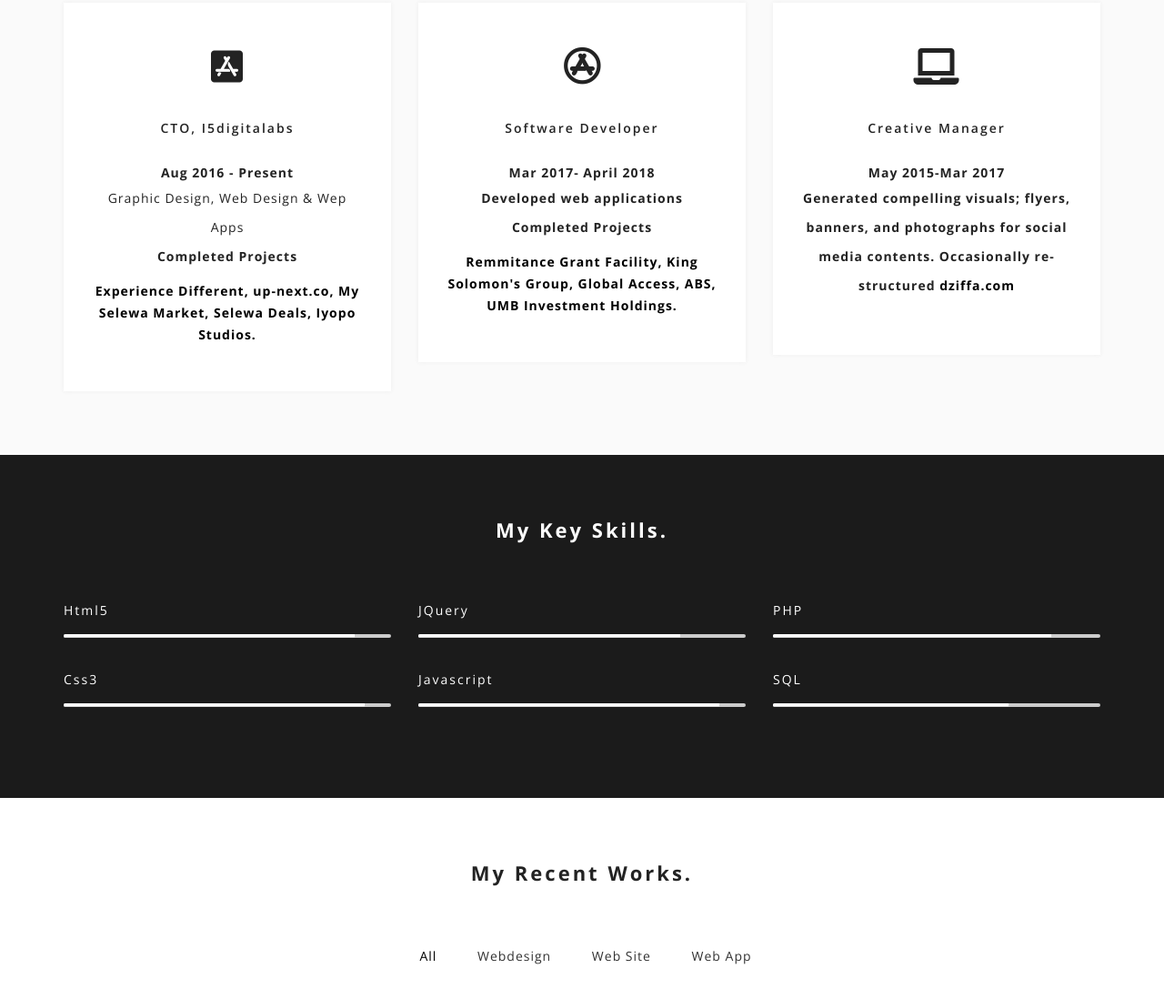
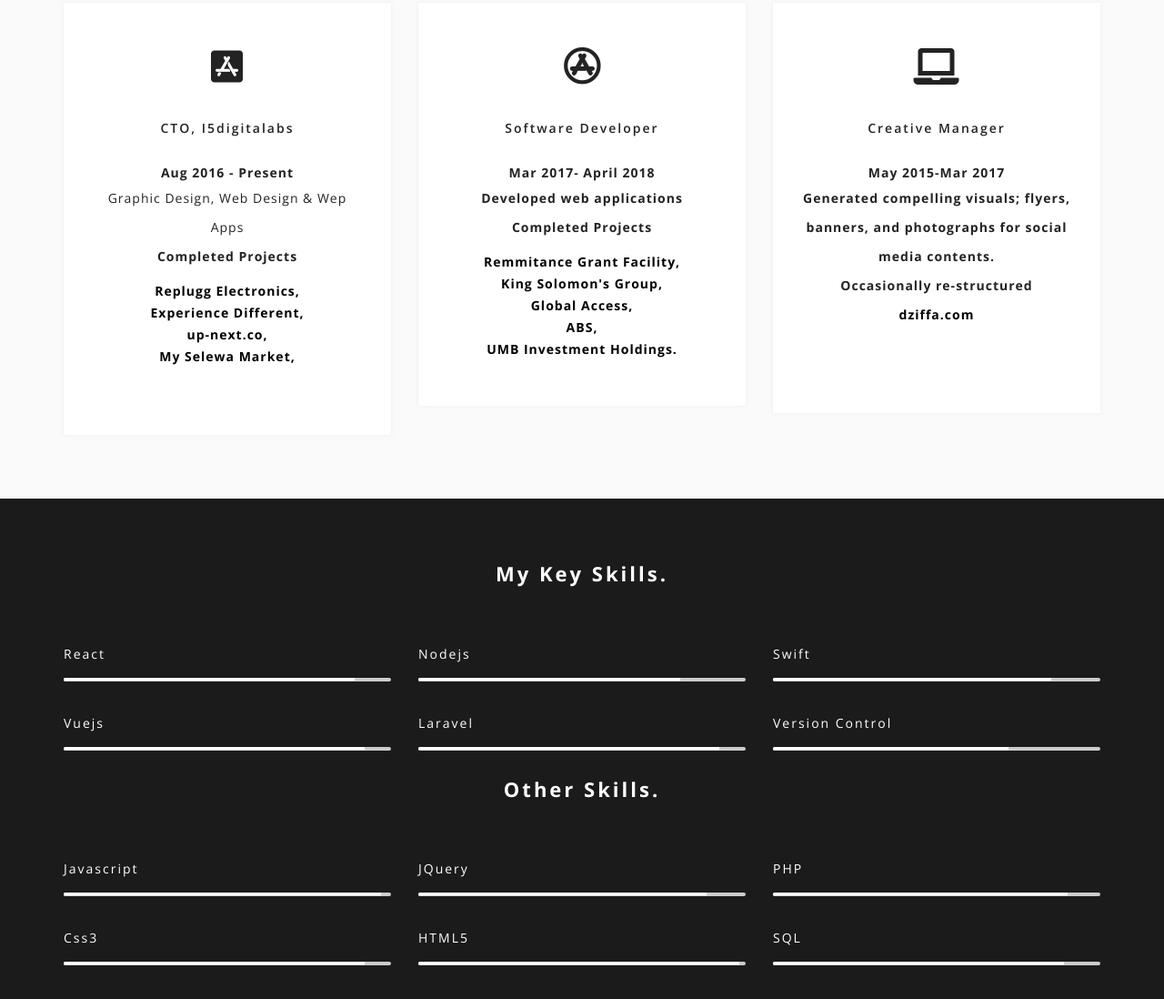
Before and after one commit to ladyrosaline/Nick-s-Website, a plain HTML site: page index.html in a window 1280 px wide. Shown: the part 1307-2405 px from the top of the page at 91% size. Drawn offline with nearby package versions, Linux system fonts and the light colour scheme.

Commit message:
Add files via upload

```diff
--- a/index.html
+++ b/index.html
@@ -73,8 +73,8 @@
                                         </li>
                                         <li><a class="smoth-scroll" href="index.html#about">About</a>
                                         </li>
-                                        <li><a class="smoth-scroll" href="index.html#work">Work</a>
-                                        </li>
+                                        <!-- <li><a class="smoth-scroll" href="index.html#work">Work</a>
+                                        </li> -->
                                         <!--<li><a class="smoth-scroll" href="index.html#blog">blog</a>
                                         </li>-->
                                         <li><a class="smoth-scroll" href="index.html#contact">Contact</a>
@@ -145,11 +145,12 @@
                         <i class="fab fa-app-store-ios"></i>
                         <h2>CTO, i5digitalabs</h2><strong>Aug 2016 - Present</strong>
                         <p>Graphic Design, Web Design &amp; Wep Apps<br><strong>Completed Projects<strong></p>
-                            <a href="https://www.experiencedifferent.com">Experience Different,</a>
-                            <a href="https://www.m.up-next.co">up-next.co,</a>
-                            <a href="https://www.myselewamarket.com">My Selewa Market,</a>
-                            <a href="https://www.selewadeals.com">Selewa Deals,</a>
-                            <a href="https://www.iyopostudios.com">Iyopo Studios.</a>
+                            <a href="http://repluggelectronics.com/">Replugg Electronics,</a><br>
+                            <a href="https://www.experiencedifferent.com">Experience Different,</a><br>
+                            <a href="https://www.m.up-next.co">up-next.co,</a><br>
+                            <a href="https://www.myselewamarket.com">My Selewa Market,</a><br><br>
+                            <!-- <a href="https://www.selewadeals.com">Selewa Deals,</a> -->
+                            <!-- <a href="https://www.iyopostudios.com">Iyopo Studios.</a> -->
 
                     </div>
                 </div>
@@ -160,11 +161,11 @@
                         <i class="fab fa-app-store"></i>
                         <h2>Software Developer</h2> <strong>Mar 2017- April 2018</strong>
                         <p>Developed web applications<br><strong>Completed Projects</strong></p>
-                        <a href="https://www.rgfghana.org">Remmitance Grant Facility,</a>
-                        <a href="https://www.kingsolomonsgroup.com">King Solomon's Group,</a>
-                        <a href="http://globalaccess.com.gh"> Global Access,</a>
-                        <a href="http://abs.edu.gh">ABS,</a>
-                        <a href="http://umbinvestmentholdings.com">UMB Investment Holdings.</a>
+                        <a href="https://www.rgfghana.org">Remmitance Grant Facility,</a><br>
+                        <a href="https://www.kingsolomonsgroup.com">King Solomon's Group,</a><br>
+                        <a href="http://globalaccess.com.gh"> Global Access,</a><br>
+                        <a href="http://abs.edu.gh">ABS,</a><br>
+                        <a href="http://umbinvestmentholdings.com">UMB Investment Holdings.</a><br>
                     </div>
                 </div>
                 <!-- / END SINGLE SERVICE DESIGN AREA -->
@@ -173,8 +174,8 @@
                     <div class="single-service wow fadeInUp" data-wow-delay="0.6s">
                         <i class="fas fa-laptop"></i>
                         <h2>Creative Manager</h2> <strong>May 2015-Mar 2017</strong><br>
-                        <p>Generated compelling visuals; flyers, banners, and photographs for social media contents. Occasionally re-structured
-                        <a href="https://dziffa.com">dziffa.com</a>
+                        <p>Generated compelling visuals; flyers, banners, and photographs for social media contents.<br>Occasionally re-structured<br>
+                        <a href="https://dziffa.com">dziffa.com</a><br><br>
                     </div>
                 </div>
                 <!-- / END SINGLE SERVICE DESIGN AREA -->
@@ -199,9 +200,86 @@
                 <div class="col-md-4">
                     <!-- START SINGLE PROGRESS BAR DESIGN AREA -->
                     <div class="single-progress-bar">
-                        <p>html5</p>
+                        <p>React</p>
                         <div class="progress">
                             <div class="progress-bar" role="progressbar" aria-valuenow="70" aria-valuemin="0" aria-valuemax="100" style="width:89%">
+                            </div>
+                        </div>
+                    </div>
+                    <!-- / END SINGLE PROGRESS BAR DESIGN AREA -->
+                    <!-- START SINGLE PROGRESS BAR DESIGN AREA -->
+                    <div class="single-progress-bar">
+                        <p>Vuejs</p>
+                        <div class="progress">
+                            <div class="progress-bar" role="progressbar" aria-valuenow="70" aria-valuemin="0" aria-valuemax="100" style="width:92%">
+                            </div>
+                        </div>
+                    </div>
+                    <!-- / END SINGLE PROGRESS BAR DESIGN AREA -->
+                </div>
+                <!-- START SINGLE PROGRESS BAR COLUMN DESIGN AREA -->
+                <!-- START SINGLE PROGRESS BAR COLUMN DESIGN AREA -->
+                <div class="col-md-4">
+                    <!-- START SINGLE PROGRESS BAR DESIGN AREA -->
+                    <div class="single-progress-bar">
+                        <p>nodejs</p>
+                        <div class="progress">
+                            <div class="progress-bar" role="progressbar" aria-valuenow="70" aria-valuemin="0" aria-valuemax="100" style="width:80%">
+                            </div>
+                        </div>
+                    </div>
+                    <!-- / END SINGLE PROGRESS BAR DESIGN AREA -->
+                    <!-- START SINGLE PROGRESS BAR DESIGN AREA -->
+                    <div class="single-progress-bar">
+                        <p>laravel</p>
+                        <div class="progress">
+                            <div class="progress-bar" role="progressbar" aria-valuenow="70" aria-valuemin="0" aria-valuemax="100" style="width:92%">
+                            </div>
+                        </div>
+                    </div>
+                    <!-- / END SINGLE PROGRESS BAR DESIGN AREA -->
+                </div>
+                <!-- START SINGLE PROGRESS BAR COLUMN DESIGN AREA -->
+                <!-- START SINGLE PROGRESS BAR COLUMN DESIGN AREA -->
+                <div class="col-md-4">
+                    <!-- START SINGLE PROGRESS BAR DESIGN AREA -->
+                    <div class="single-progress-bar">
+                        <p>Swift</p>
+                        <div class="progress">
+                            <div class="progress-bar" role="progressbar" aria-valuenow="70" aria-valuemin="0" aria-valuemax="100" style="width:85%">
+                            </div>
+                        </div>
+                    </div>
+                    <!-- / END SINGLE PROGRESS BAR DESIGN AREA -->
+                    <!-- START SINGLE PROGRESS BAR DESIGN AREA -->
+                    <div class="single-progress-bar">
+                        <p>Version Control</p>
+                        <div class="progress">
+                            <div class="progress-bar" role="progressbar" aria-valuenow="70" aria-valuemin="0" aria-valuemax="100" style="width:72%">
+                            </div>
+                        </div>
+                    </div>
+                    <!-- / END SINGLE PROGRESS BAR DESIGN AREA -->
+                </div>
+                <!-- START SINGLE PROGRESS BAR COLUMN DESIGN AREA -->
+            </div>
+        </div>
+        <div class="container">
+            <div class="row">
+                <div class="col-sm-12">
+                    <div class="section-title white-title">
+                        <h2>Other skills.</h2>
+                    </div>
+                </div>
+            </div>
+            <div class="row">
+                <!-- START SINGLE PROGRESS BAR COLUMN DESIGN AREA -->
+                <div class="col-md-4">
+                    <!-- START SINGLE PROGRESS BAR DESIGN AREA -->
+                    <div class="single-progress-bar">
+                        <p>Javascript</p>
+                        <div class="progress">
+                            <div class="progress-bar" role="progressbar" aria-valuenow="70" aria-valuemin="0" aria-valuemax="100" style="width:97%">
                             </div>
                         </div>
                     </div>
@@ -223,16 +301,16 @@
                     <div class="single-progress-bar">
                         <p>jQuery</p>
                         <div class="progress">
-                            <div class="progress-bar" role="progressbar" aria-valuenow="70" aria-valuemin="0" aria-valuemax="100" style="width:80%">
+                            <div class="progress-bar" role="progressbar" aria-valuenow="70" aria-valuemin="0" aria-valuemax="100" style="width:88%">
                             </div>
                         </div>
                     </div>
                     <!-- / END SINGLE PROGRESS BAR DESIGN AREA -->
                     <!-- START SINGLE PROGRESS BAR DESIGN AREA -->
                     <div class="single-progress-bar">
-                        <p>javascript</p>
+                        <p>HTML5</p>
                         <div class="progress">
-                            <div class="progress-bar" role="progressbar" aria-valuenow="70" aria-valuemin="0" aria-valuemax="100" style="width:92%">
+                            <div class="progress-bar" role="progressbar" aria-valuenow="70" aria-valuemin="0" aria-valuemax="100" style="width:98%">
                             </div>
                         </div>
                     </div>
@@ -245,7 +323,7 @@
                     <div class="single-progress-bar">
                         <p>PHP</p>
                         <div class="progress">
-                            <div class="progress-bar" role="progressbar" aria-valuenow="70" aria-valuemin="0" aria-valuemax="100" style="width:85%">
+                            <div class="progress-bar" role="progressbar" aria-valuenow="70" aria-valuemin="0" aria-valuemax="100" style="width:90%">
                             </div>
                         </div>
                     </div>
@@ -254,7 +332,7 @@
                     <div class="single-progress-bar">
                         <p>SQL</p>
                         <div class="progress">
-                            <div class="progress-bar" role="progressbar" aria-valuenow="70" aria-valuemin="0" aria-valuemax="100" style="width:72%">
+                            <div class="progress-bar" role="progressbar" aria-valuenow="70" aria-valuemin="0" aria-valuemax="100" style="width:89%">
                             </div>
                         </div>
                     </div>
@@ -263,12 +341,13 @@
                 <!-- START SINGLE PROGRESS BAR COLUMN DESIGN AREA -->
             </div>
         </div>
+
     </section>
     <!-- / END SKILLS DESIGN AREA -->
 
 
     <!-- START WORK DESIGN AREA -->
-    <section id="work" class="work section-padding">
+    <!-- <section id="work" class="work section-padding">
         <div class="container">
             <div class="row">
                 <div class="col-sm-12">
@@ -286,70 +365,71 @@
                 </ul>
             </div>
             <div class="work-inner">
-                <div class="row work-posts">
+                <div class="row work-posts"> -->
                     <!-- START SINGLE WORK DESIGN AREA -->
-                    <div class="col-md-4 col-sm-4 mix webdesign">
+                    <!-- <div class="col-md-4 col-sm-4 mix webdesign">
                         <div class="item wow fadeInUp" data-wow-delay="0.2s">
                             <a href="assets/images/portfolio/1.jpg" class="work-popup">
                                 <img src="assets/images/portfolio/1.jpg" alt="">
                             </a>
                         </div>
-                    </div>
+                    </div> -->
                     <!-- END SINGLE WORK DESIGN AREA -->
                     <!-- START SINGLE WORK DESIGN AREA -->
-                    <div class="col-md-4 col-sm-4 mix development">
+                    <!-- <div class="col-md-4 col-sm-4 mix development">
                         <div class="item wow fadeInUp" data-wow-delay="0.4s">
                             <a href="assets/images/portfolio/2.jpg" class="work-popup">
                                 <img src="assets/images/portfolio/2.jpg" alt="">
                             </a>
                         </div>
-                    </div>
+                    </div> -->
                     <!-- END SINGLE WORK DESIGN AREA -->
                     <!-- START SINGLE WORK DESIGN AREA -->
-                    <div class="col-md-4 col-sm-4 mix web">
+                    <!-- <div class="col-md-4 col-sm-4 mix web">
                         <div class="item wow fadeInUp" data-wow-delay="0.6s">
                             <a href="assets/images/portfolio/3.jpg" class="work-popup">
                                 <img src="assets/images/portfolio/3.jpg" alt="">
                             </a>
                         </div>
-                    </div>
+                    </div> -->
                     <!-- END SINGLE WORK DESIGN AREA -->
                     <!-- START SINGLE WORK DESIGN AREA -->
-                    <div class="col-md-4 col-sm-4 mix development photography">
+                    <!-- <div class="col-md-4 col-sm-4 mix development photography">
                         <div class="item wow fadeInUp" data-wow-delay="0.8s">
                             <a href="assets/images/portfolio/4.jpg" class="work-popup">
                                 <img src="assets/images/portfolio/4.jpg" alt="">
                             </a>
                         </div>
-                    </div>
+                    </div> -->
                     <!-- END SINGLE WORK DESIGN AREA -->
                     <!-- START SINGLE WORK DESIGN AREA -->
-                    <div class="col-md-4 col-sm-4 mix typography web">
+                    <!-- <div class="col-md-4 col-sm-4 mix typography web">
                         <div class="item wow fadeInUp" data-wow-delay="1s">
                             <a href="assets/images/portfolio/5.jpg" class="work-popup">
                                 <img src="assets/images/portfolio/5.jpg" alt="">
                             </a>
                         </div>
-                    </div>
+                    </div> -->
                     <!-- END SINGLE WORK DESIGN AREA -->
                     <!-- START SINGLE WORK DESIGN AREA -->
-                    <div class="col-md-4 col-sm-4 mix webdesign development photography">
+                    <!-- <div class="col-md-4 col-sm-4 mix webdesign development photography">
                         <div class="item wow fadeInUp" data-wow-delay="1.2s">
                             <a href="assets/images/portfolio/6.jpg" class="work-popup">
                                 <img src="assets/images/portfolio/6.jpg" alt="">
                             </a>
                         </div>
-                    </div>
+                    </div> -->
                     <!-- END SINGLE WORK DESIGN AREA -->
-                </div>
+                <!-- </div>
             </div>
         </div>
-    </section>
+    </section> -->
+
     <!-- / END START WORK DESIGN AREA -->
 
 
     <!-- START COMPLETE PROJECT DESIGN AREA -->
-    <section class="complete-project-area section-padding">
+    <!-- <section class="complete-project-area section-padding">
         <div class="container">
             <div class="row">
                 <div class="col-md-3 col-sm-6">
@@ -377,12 +457,12 @@
                 </div>
             </div>
         </div>
-    </section>
+    </section> -->
     <!-- / END COMPLETE PROJECT DESIGN AREA -->
 
 
     <!-- START BLOG PAGE DESIGN AREA -->
-    <section id="blog" class="blog-area section-padding">
+    <!-- <section id="blog" class="blog-area section-padding"> -->
         <div class="container">
             <div class="row">
                 <div class="col-md-12">
@@ -455,7 +535,7 @@
             <div class="row">
                 <div class="col-md-12">
                     <!-- START CONTACT FORM DESIGN AREA -->
-                    <div class="contact-form">
+                   <!--  <div class="contact-form">
                         <form id="contact-form" method="post" enctype="multipart/form-data">
                             <div class="row">
                                 <div class="form-group col-md-6">
@@ -475,12 +555,12 @@
                             </div>
                         </form>
                     </div>
-                    <!-- / END CONTACT FORM DESIGN AREA -->
+                    <!-- / END CONTACT FORM DESIGN AREA
                 </div>
             </div>
         </div>
     </section>
-    <!-- / END CONTACT DESIGN AREA -->
+    <!-- / END CONTACT DESIGN AREA --> --> -->
 
 
     <!-- START FOOTER DESIGN AREA -->
```
